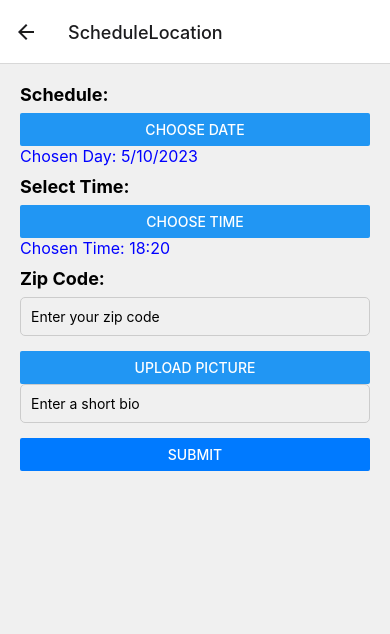
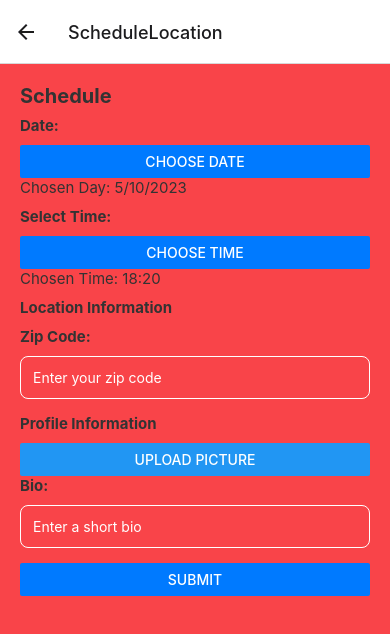
Before and after one commit to Jose-Flor/BuddyCarPool, a React Native app: screen /ScheduleLocation in a window 390 px wide. Shown: the top 634 px of the page. Built offline with nearby package versions, Linux system fonts and the light colour scheme.

Commit message:
abbys changes

```diff
--- a/Screens /ScheduleLocation.js
+++ b/Screens /ScheduleLocation.js
@@ -86,8 +86,11 @@ function ScheduleLocation({route,navigation}){
 
     return(
         <View style={styles.container}>
-            <Text style={styles.label}>Schedule:</Text>
-            <Button title="Choose Date" onPress={() => setShowDatePicker(true)} />
+            <Text style={styles.label}>Schedule</Text>
+            <Text style={styles.sectionTitle}>Date:</Text>
+            <Button title="Choose Date" onPress={() => setShowDatePicker(true)}
+             color="#007AFF" // Change the color as needed
+            />
             {showDatePicker && (
                 <DateTimePicker
                 value={date}
@@ -102,8 +105,10 @@ function ScheduleLocation({route,navigation}){
             )}
                         <Text style={styles.chosenDate}>Chosen Day: {formatDate(date)}</Text>
 
-             <Text style={styles.label}>Select Time:</Text>
-            <Button title="Choose Time" onPress={() => setShowTimePicker(true)} />
+             <Text style={styles.sectionTitle}>Select Time:</Text>
+            <Button title="Choose Time" onPress={() => setShowTimePicker(true)}
+            color="#007AFF" // Change the color as needed
+            />
             {showTimePicker && (
                 <DateTimePicker
                     value={time}
@@ -118,7 +123,11 @@ function ScheduleLocation({route,navigation}){
                         <Text style={styles.chosenDate}>Chosen Time: {formatTime(time)}</Text>
 
 
-            <Text style={styles.label}>Zip Code:</Text>
+
+
+
+                        <Text style={styles.sectionTitle}>Location Information</Text>
+            <Text style={styles.sectionTitle}>Zip Code:</Text>
             <TextInput
                 style={styles.input}
                 placeholder="Enter your zip code"
@@ -126,18 +135,23 @@ function ScheduleLocation({route,navigation}){
                 value={zipCode}
                 onChangeText={setzipCode}
             />
+              <Text style={styles.sectionTitle}>Profile Information</Text>
             <Button title="upload picture" onPress={handleImagePicker}/>
             {imageUri ? <Image source={{ uri: imageUri }} style={{ width: 100, height: 100 }} /> : null}
+            <Text style={styles.sectionTitle}>Bio:</Text>
             <TextInput
                 style={styles.input}
                 placeholder="Enter a short bio"
                 value={bio}
                 onChangeText={setBio}
+                //multiline={true}
+                //numberOfLines={4}
             />
              <Button
                 title="Submit"
                 onPress={submitHandler}
                 color="#007AFF" // Adjust the color as needed
+                style={styles.button}
             />
 
         </View>
@@ -152,31 +166,42 @@ const styles=StyleSheet.create({
     container:{
        flex: 1,
        padding:20,
-       backgroundColor:'#f0f0f0'
+       backgroundColor:'#f94449' //eaeaea
     },
+    sectionTitle: {
+        fontSize: 15,
+        fontWeight: "bold",
+        marginBottom: 10,
+        color: "#333",
+      },
     label: {
-        fontSize: 18,
+        fontSize: 20,
         marginBottom: 8,
         fontWeight:'bold',
+        color: '#333',
     },
     input: {
         borderWidth: 1,
-        borderColor: '#ccc',
-        borderRadius: 5,
-        padding: 10,
+        borderColor: '#FFF',
+        borderRadius: 8,
+        padding: 12,
         marginBottom: 15,
+        color:'#FFF',
     },
     submittedDataContainer: {
         marginTop: 20,
     },
     button: {
+        backgroundColor: 'white',
+        padding: 15,
+        borderRadius: 5,
+        alignItems: 'center',
         marginTop: 10,
-        color: '#007AFF',
     },
     chosenDate: {
-        fontSize: 16,
+        fontSize: 15,
         marginBottom: 10,
-        color: 'blue', // Adjust the color as needed
+        color: '#333',
     },
 
 })
--- a/package.json
+++ b/package.json
@@ -15,9 +15,7 @@
     "@react-navigation/bottom-tabs": "^6.5.9",
     "@react-navigation/native": "^6.1.9",
     "@react-navigation/native-stack": "^6.9.14",
-
-    "expo": "^49.0.0",
-
+    "expo": "^49.0.21",
     "expo-status-bar": "~1.6.0",
     "firebase": "^10.5.2",
     "react": "18.2.0",
@@ -25,7 +23,6 @@
     "react-native-calendar-picker": "^6.1.5",
     "react-native-date-picker": "^4.3.3",
     "react-native-image-picker": "^7.0.3",
-
     "react-native-maps": "1.7.1",
     "react-native-permissions": "^3.10.1",
     "react-native-safe-area-context": "4.6.3",
```
Also changed, not shown: 1 other file (tests, documents, lock files or other folders).
